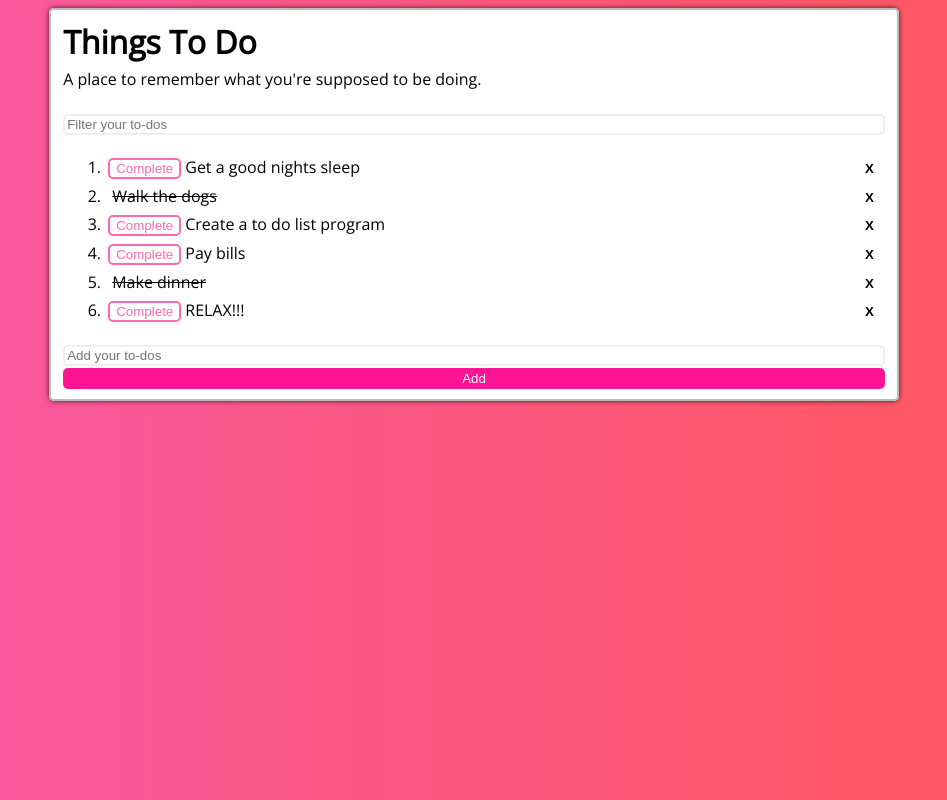
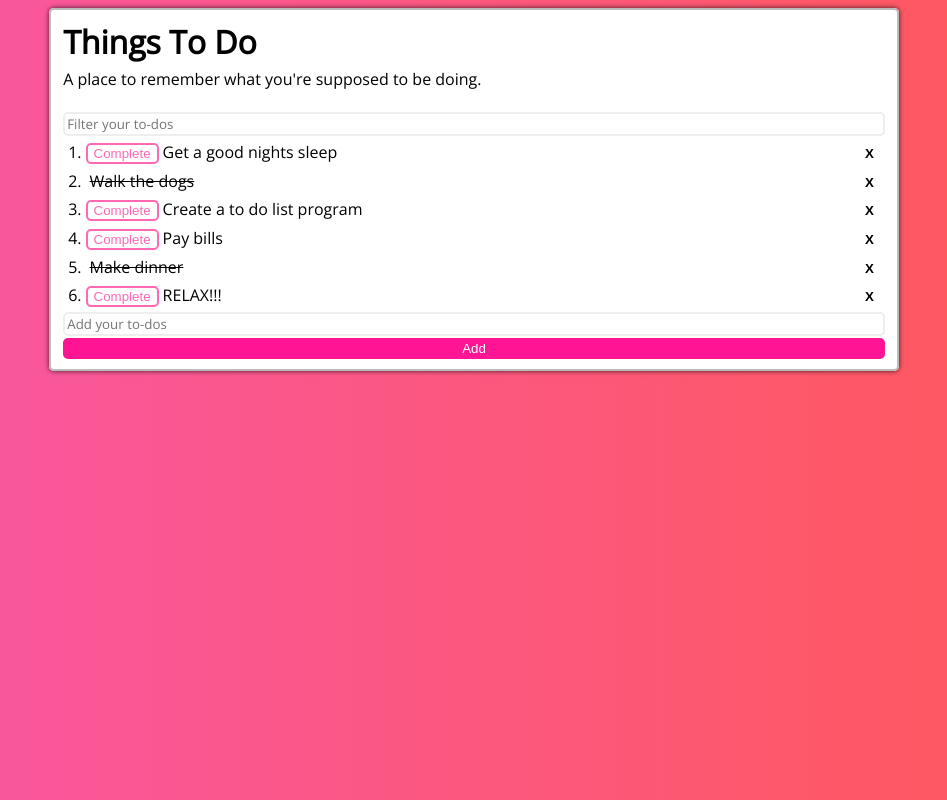
Before and after one commit to eslutz/Grand-Circus-Labs, an Angular app: page / in a window 1280 px wide. Shown: the whole page, without its empty margins (166-1113 px from the left). Built offline with nearby package versions, Linux system fonts and the light colour scheme.

Commit message:
Updated some styling.

```diff
--- a/src/app/app.component.css
+++ b/src/app/app.component.css
@@ -32,6 +32,8 @@ input.bigText {
     border-radius: 5px;
     border-style: solid;
     border-color: #eee;
+    font-family: 'Open Sans', sans-serif;
+    font-weight: 300;
 }
 
 button.complete {
--- a/src/app/app.component.html
+++ b/src/app/app.component.html
@@ -4,17 +4,14 @@
 	<br />
 	<input class="bigText" type="text" #filter (keyup)="assignFilter(filter.value)" placeholder="Filter your to-dos" />
 	<table>
-		<ol>
-			<div *ngFor="let item of filterTasks()">
-				<li>
+		<div *ngFor="let item of filterTasks(); index as index">
 				<tr>
+					<td>{{index + 1}}.</td>
 					<td><button class="complete" *ngIf="item.completed==false" (click)="completeTask(item)">Complete</button></td>
 					<td class="task"><span [ngClass]="{'completed' : item.completed == true}">{{item.task}}</span></td>
 					<td><button class="remove" (click)="removeTask(item)"><b>X</b></button></td>
 				</tr>
-				</li>
 		</div>
-		</ol>
 	</table>
 	<b *ngIf="allTasksComplete()">Congrats on Completing All Your Tasks</b>
 	<input type="text" class="bigText" #newTask (keyup.enter)="addTask(newTask.value); newTask.value=''" placeholder="Add your to-dos" />
```
Lines whose indentation alone changed are shown as unchanged.
